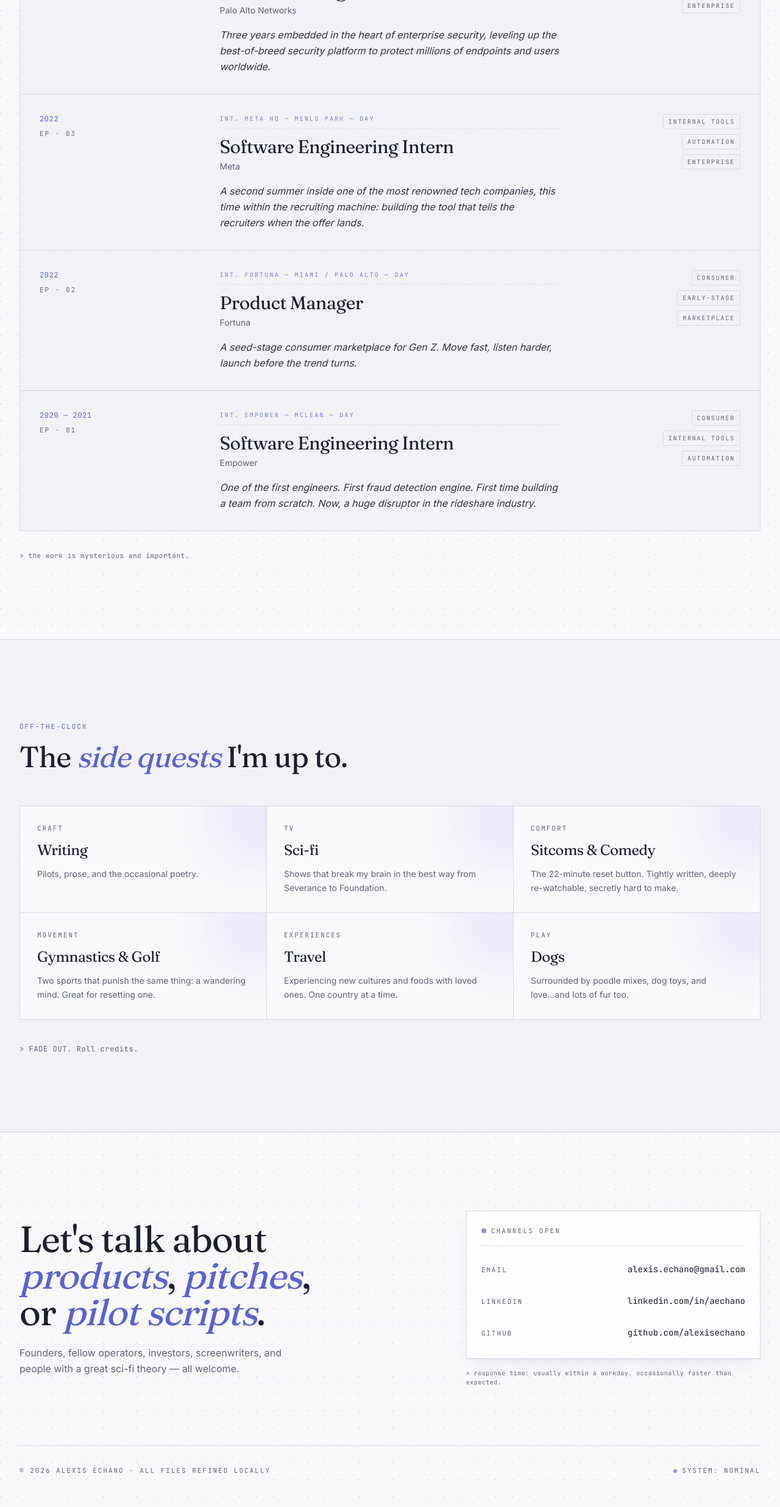
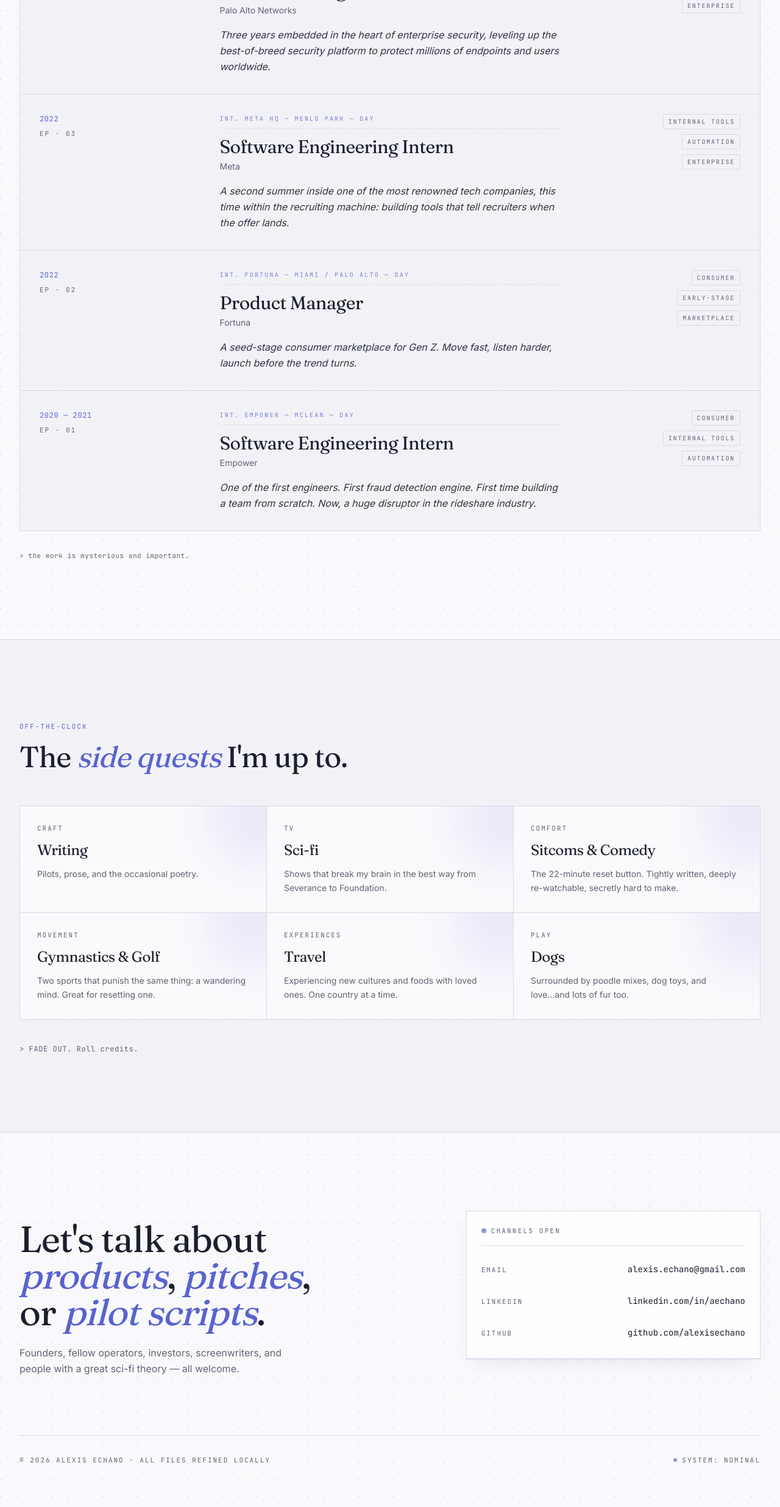
Before and after one commit to alexisechano/alexisechano.github.io, a React (Vite) app: page / in a window 1280 px wide. Shown: the part 2139-4610 px from the top of the page at 61% size. Built offline with nearby package versions, Linux system fonts and the light colour scheme; the HTML template or start-up script is replaced by a standard one.

Commit message:
Edited copy

```diff
--- a/src/components/portfolio/Contact.tsx
+++ b/src/components/portfolio/Contact.tsx
@@ -47,10 +47,6 @@ const Contact = () => {
                 ))}
               </ul>
             </div>
-
-            <div className="mt-4 font-mono text-[10px] text-muted-foreground tracking-wider">
-              {">"} response time: usually within a workday. occasionally faster than expected.
-            </div>
           </div>
         </div>
 
--- a/src/components/portfolio/Experience.tsx
+++ b/src/components/portfolio/Experience.tsx
@@ -26,7 +26,7 @@ const roles = [
     org: "Meta",
     orgUrl: "https://www.meta.com/about/",
     logline:
-      "A second summer inside one of the most renowned tech companies, this time within the recruiting machine: building the tool that tells the recruiters when the offer lands.",
+      "A second summer inside one of the most renowned tech companies, this time within the recruiting machine: building tools that tell recruiters when the offer lands.",
     tags: ["Internal tools", "Automation", "Enterprise"],
   },
   {
```
